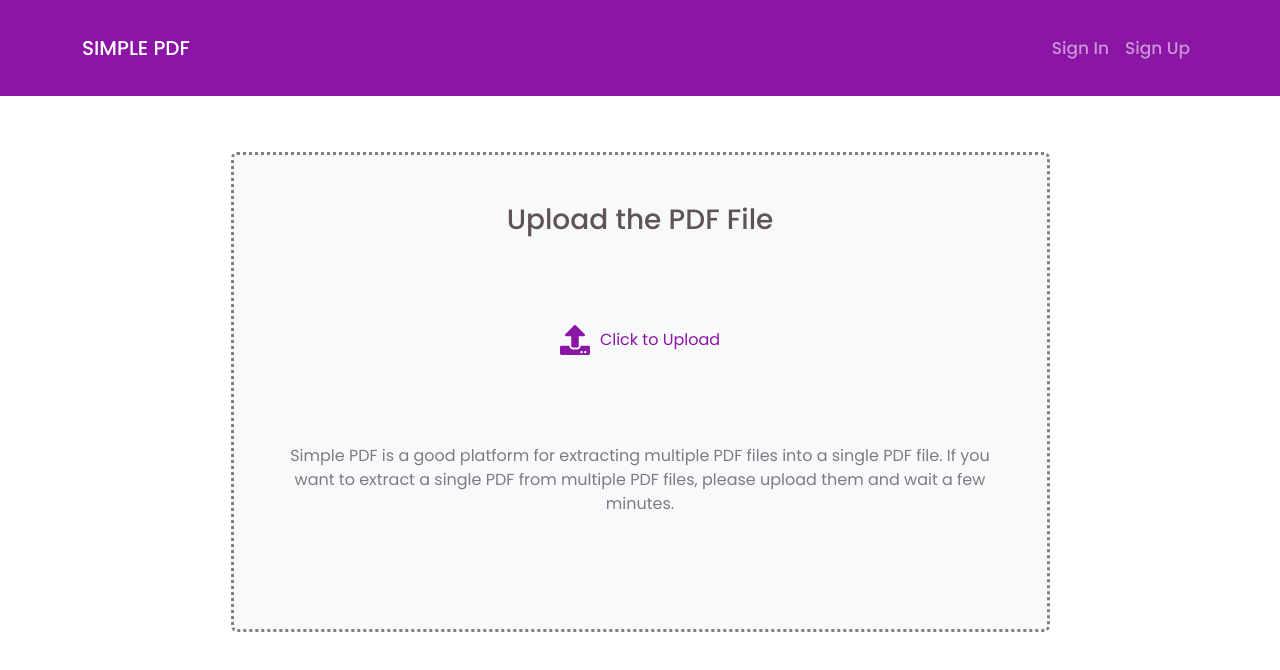
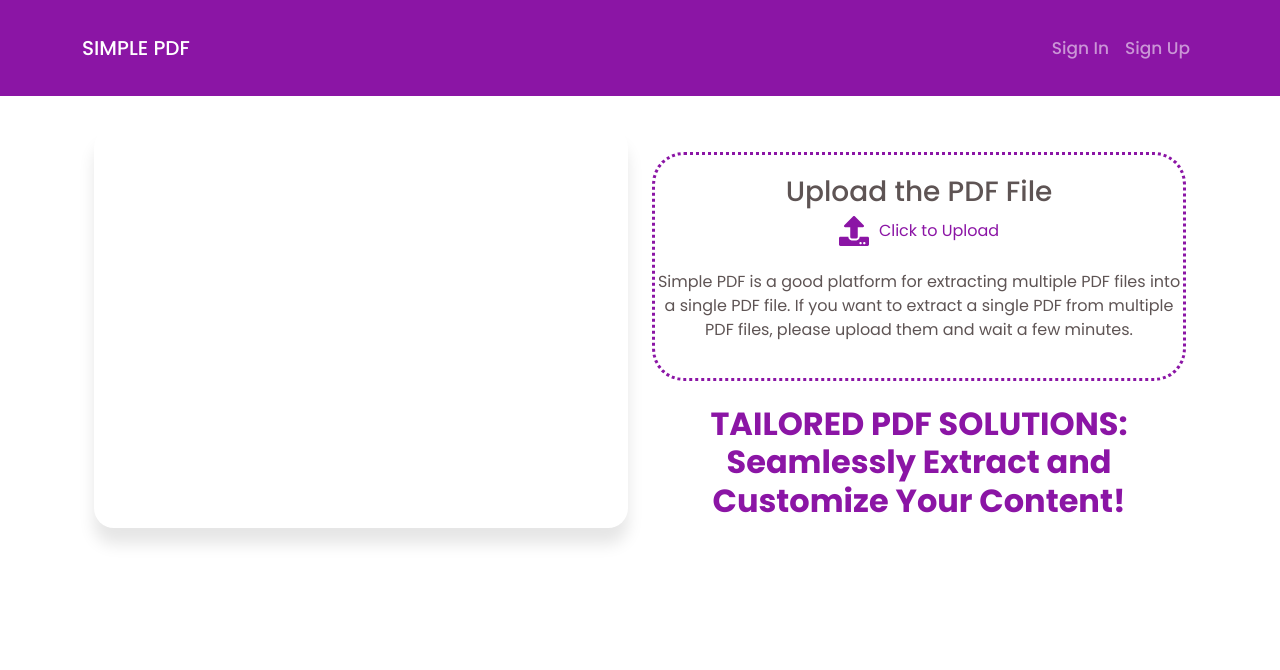
Before and after one commit to ansarworkingspace/SIMPLE-PDF-PROJECT, a React (Vite) app in the folder frontend/: page / in a window 1280 px wide. Shown: the top 670 px of the page. Built offline with nearby package versions, Linux system fonts and the light colour scheme.

Commit message:
landing page completed

```diff
--- /dev/null
+++ b/frontend/src/components/landingPage/LandingPage.css
@@ -0,0 +1,75 @@
+.left-div {
+    height: 50vh;
+    /* background-color: lightblue; */
+  }
+
+  .right-div {
+    height: 50vh;
+    /* background-color: lightgreen; */
+  }
+
+  /* Media query for mobile devices */
+  @media (max-width: 768px) {
+    .left-div,
+    .right-div {
+      height: 45vh; /* Adjust the height as needed for mobile view */
+    }
+  }
+
+  .gif {
+    width: 100%;
+    height: 100%;
+    border-radius: 20px;
+    overflow: hidden;
+    /* box-shadow: -18px 20px 7px #87579191; */
+    box-shadow: 0 16px 16px rgba(0, 0, 0, 0.1);
+  }
+
+
+  .right-div {
+    display: flex;
+    justify-content: center;
+    align-items: center;
+  }
+
+  .landingHeading h2 {
+    text-align: center;
+  }
+
+  .landingHeading strong {
+    font-weight: bold;
+  }
+
+
+  .right-div {
+    display: flex;
+    justify-content: center;
+    align-items: center;
+  }
+
+  .landingHeading h2 {
+    text-align: center;
+    color:#8b15a5;
+    font-weight: 600; /* Increase the font weight for the first line */
+
+  }
+
+  .landingHeading p {
+    text-align: center;
+    font-size: 14px; /* Adjust the font size for the next line */
+    font-weight: 400; /* Set the font weight for the next line */
+  }
+
+  .landingHeading strong {
+    font-weight: bold;
+  }
+
+  .uploadLanding {
+    border: dotted;
+    border-radius: 2rem;
+    border-color: #8b15a5;
+    display: flex;
+    flex-direction: column;
+    justify-content: center;
+    align-items: center;
+  }
--- /dev/null
+++ b/frontend/src/components/landingPage/LandingPage.jsx
@@ -0,0 +1,105 @@
+// import React from 'react';
+// import '../landingPage/LandingPage.css'; // Import the CSS file for styling
+// import { FaUpload } from 'react-icons/fa';
+
+
+
+// function LandingPage() {
+//   return (
+//     <div className="container">
+//       <div className="row">
+//         <div className="col-lg-6 col-md-12 mb-4 mb-lg-0 mt-4 left-div"> {/* Added mt-4 for margin-top */}
+//           <div className="gif">
+//             <embed
+//               src="https://media.giphy.com/media/eIAopzF9lGaYPClAHa/giphy.gif"
+//               type="image/gif"
+//               style={{ width: "100%", height: "100%", borderRadius: "20px", objectFit: "cover" }}
+//             />
+//           </div>
+//         </div>
+//         <div className="col-lg-6 col-md-12 mt-4 right-div"> {/* Added mt-4 for margin-top */}
+
+
+
+
+// <div className='uploadLanding'>
+//   <h3 className='text-center mb-4' style={{color:"#5e5454"}}>Upload the PDF File</h3>
+//   <div className='d-flex align-items-center mb-4' style={{margin:"auto"}}>
+
+//   <FaUpload size={30} style={{ marginRight: '10px', color: '#8b15a5' }} />
+//     <label htmlFor="upload" style={{ color: '#8b15a5', fontFamily: 'Poppins', cursor: 'pointer' }}>Click to Upload</label>
+
+//   </div>
+//   <p className='text-center' style={{margin:"auto"}}>
+//     Simple PDF is a good platform for extracting multiple PDF files into a single PDF file. If you want to extract a single PDF from multiple PDF files, please upload them and wait a few minutes.
+//   </p>
+// </div>
+
+
+
+//           <div className='landingHeading'>
+//             <h2>TAILORED PDF SOLUTIONS: Seamlessly Extract and Customize Your Content!</h2>
+//           </div>
+//         </div>
+//       </div>
+//     </div>
+//   );
+// }
+
+// export default LandingPage;
+
+
+
+import React from 'react';
+import '../landingPage/LandingPage.css'; // Import the CSS file for styling
+import { FaUpload } from 'react-icons/fa';
+import { useNavigate } from 'react-router-dom';
+
+
+
+function LandingPage() {
+
+const navigate=useNavigate()
+
+const handleUploadClick = () => {
+ navigate('/login');
+};
+
+  return (
+    <div className="container">
+      <div className="row">
+        <div className="col-lg-6 col-md-12 mb-4 mb-lg-0 mt-4 left-div">
+          <div className="gif">
+            <embed
+              src="https://media.giphy.com/media/eIAopzF9lGaYPClAHa/giphy.gif"
+              type="image/gif"
+              style={{ width: "100%", height: "100%", borderRadius: "20px", objectFit: "cover" }}
+            />
+          </div>
+        </div>
+        <div className="col-lg-6 col-md-12 mt-4 right-div d-flex flex-column justify-content-start" >
+
+
+
+<div className='uploadLanding mb-4 mt-4 text-center' style={{ height: "55vh", display: "flex", flexDirection: "column", justifyContent: "center", alignItems: "center" }}>
+  <h3 style={{ color:"#5e5454" }} >Upload the PDF File</h3>
+  <div className='d-flex align-items-center justify-content-center mb-4'>
+    <FaUpload size={30} style={{ marginRight: '10px', color: '#8b15a5' }} />
+    <label htmlFor="upload" style={{ color: '#8b15a5', fontFamily: 'Poppins', cursor: 'pointer' }} onClick={handleUploadClick}>Click to Upload</label>
+  </div>
+  <p style={{ color: "#5e5454" }}>
+    Simple PDF is a good platform for extracting multiple PDF files into a single PDF file. If you want to extract a single PDF from multiple PDF files, please upload them and wait a few minutes.
+  </p>
+</div>
+
+
+          <div className='landingHeading'>
+            <h2>TAILORED PDF SOLUTIONS: Seamlessly Extract and Customize Your Content!</h2>
+          </div>
+        </div>
+      </div>
+    </div>
+  );
+}
+
+export default LandingPage;
--- a/frontend/src/screen/homescreen/HomeScreen.jsx
+++ b/frontend/src/screen/homescreen/HomeScreen.jsx
@@ -1,9 +1,13 @@
 import Hero from '../../components/hero/Hero';
+import LandingPage from '../../components/landingPage/LandingPage';
+import { useSelector } from 'react-redux';
 
 const HomeScreen = () => {
+  const { userInfo } = useSelector((state) => state.auth);
+
   return (
     <>
-      <Hero />
+     {userInfo ? <Hero /> : <LandingPage />}
     </>
   );
 };
```
Also changed, not shown: frontend/index.html (+7 -0 lines).
